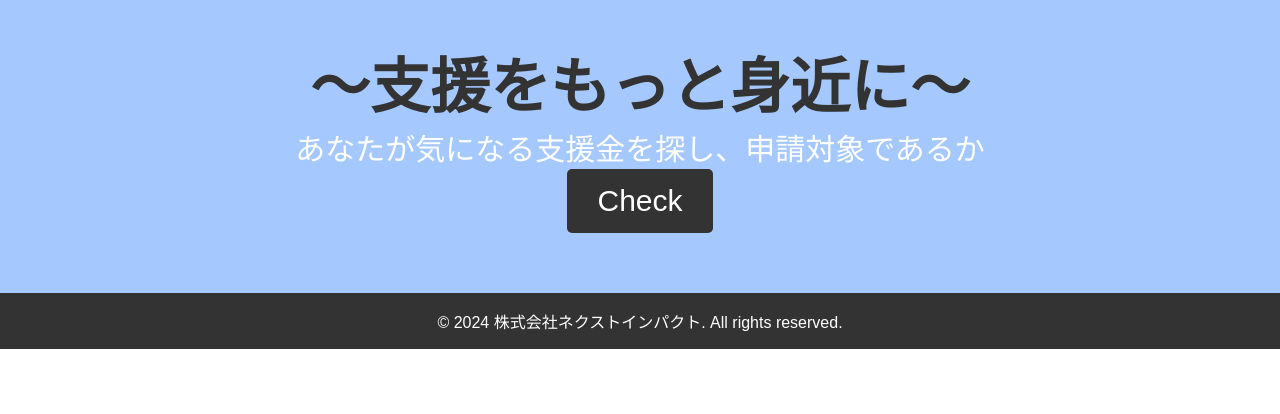
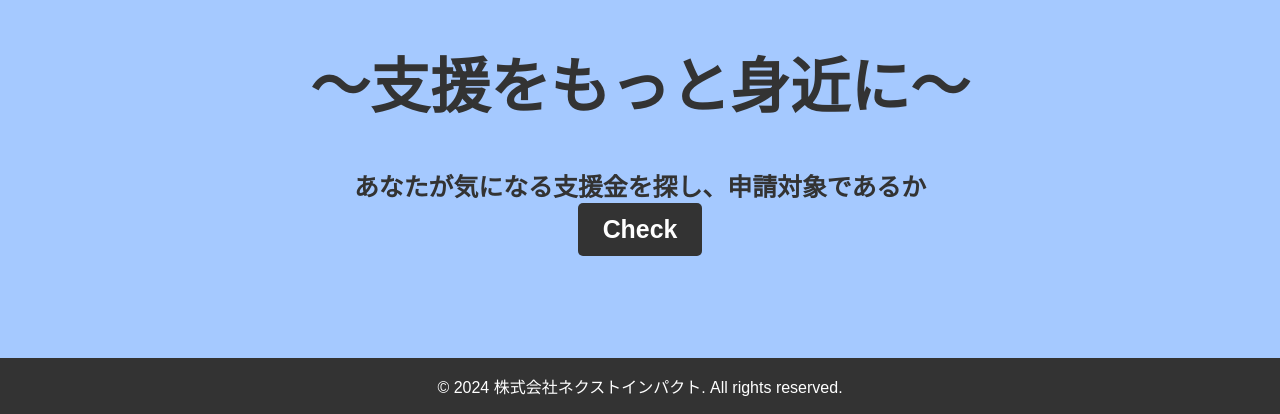
Before and after one commit to forworkmina/demo, a plain HTML site: page index.html in a window 1280 px wide. Shown: the part 1772-2186 px from the top of the page. Before the commit the page ends 2121 px from the top, so only its background shows below. Drawn offline with nearby package versions, Linux system fonts and the light colour scheme.

Commit message:
Add files via upload

```diff
--- a/index.html
+++ b/index.html
@@ -53,7 +53,7 @@
     <section class="yellow-rectangle">
       <div class="inner-content">
         <h2>～支援をもっと身近に～</h1>
-        <p>あなたが気になる支援金を探し、申請対象であるか</p>
+        <h5>あなたが気になる支援金を探し、申請対象であるか</p>
         <a class="cta-button" href="category.html">Check</a>
       </div>
     </section>
--- a/stylesheet.css
+++ b/stylesheet.css
@@ -144,7 +144,7 @@ body {
 
   p {
     font-size: 1em;
-
+    color: white;
   }
 
   h2 {
```
